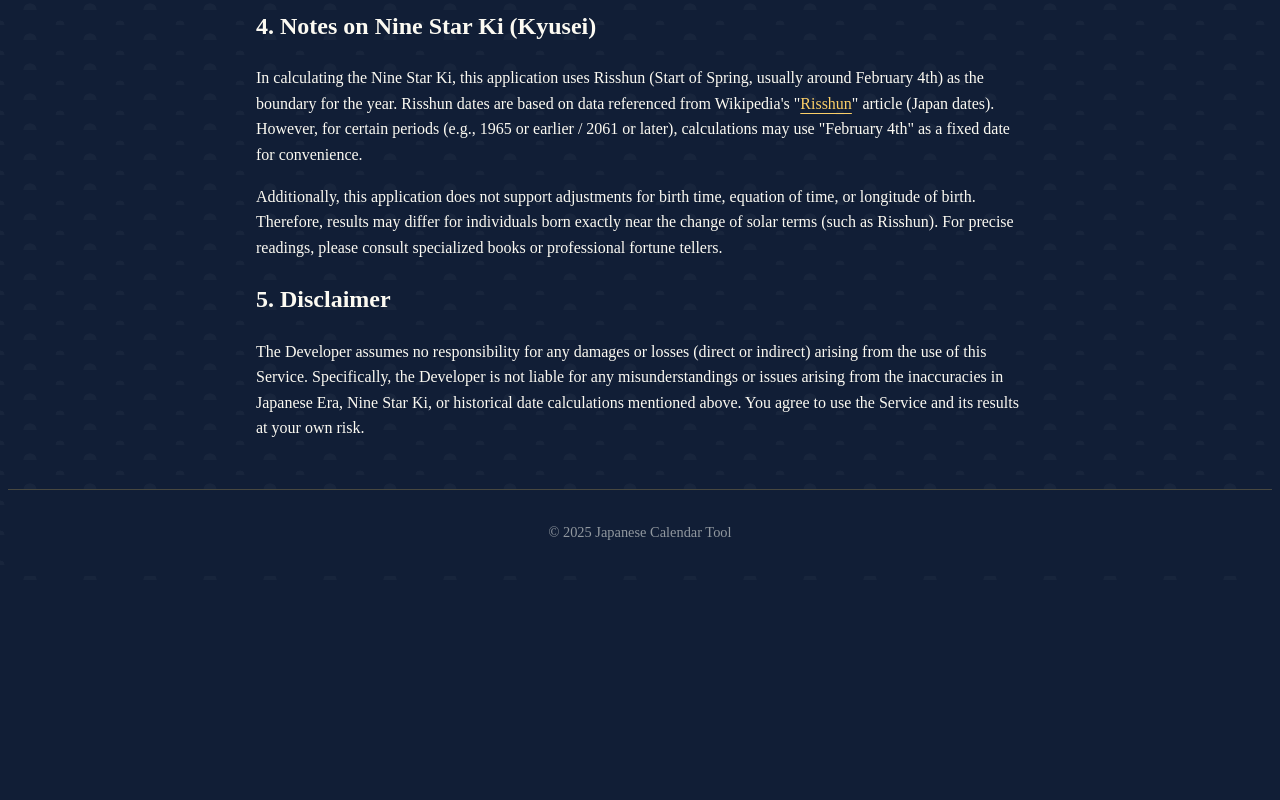
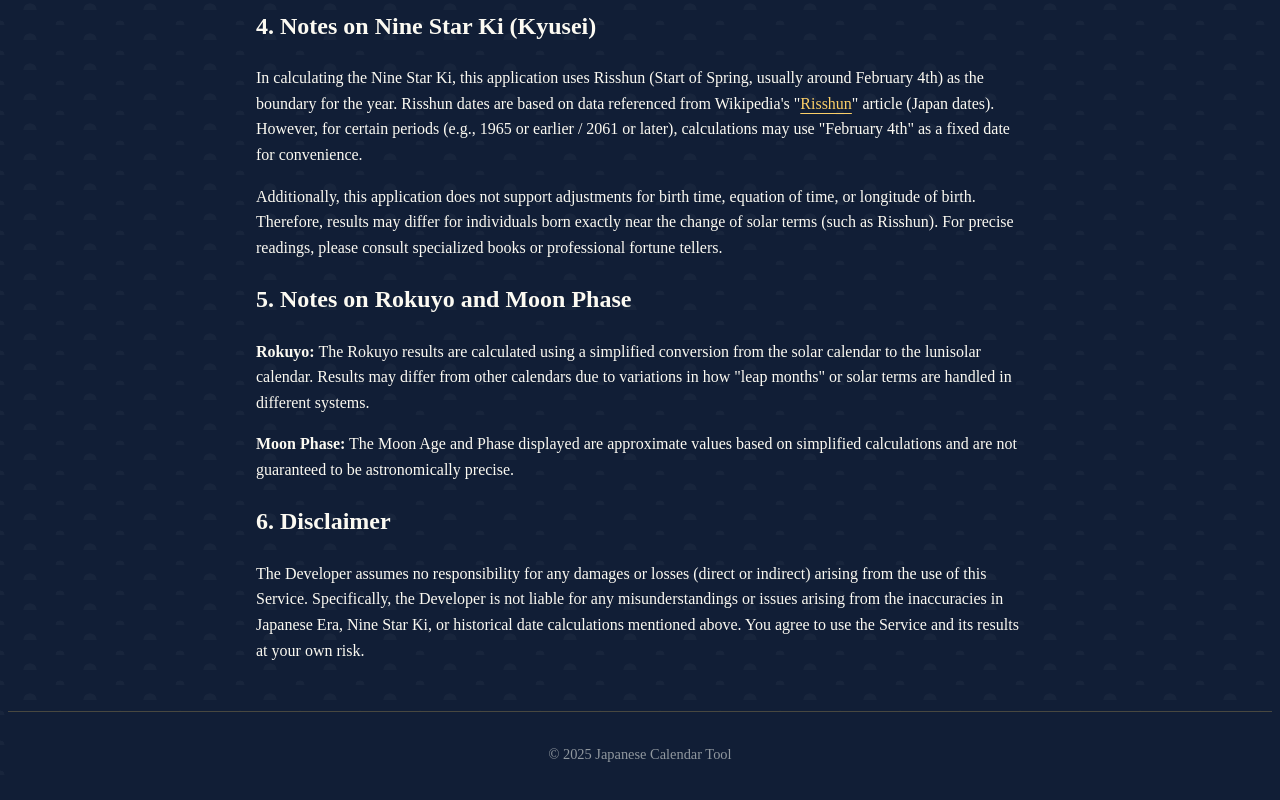
Before and after one commit to ken-mro/japanese-calendar-tool, a Next.js app: page /terms in a window 1280 px wide. Shown: the part 1310-2110 px from the top of the page. Before the commit the page ends 1894 px from the top, so only its background shows below. Built offline with nearby package versions, Linux system fonts and the light colour scheme.

Commit message:
docs: Update Terms of Service with Rokuyo and Moon Phase disclaimers

```diff
--- a/src/app/terms/page.tsx
+++ b/src/app/terms/page.tsx
@@ -148,7 +148,20 @@ export default function TermsPage() {
             </section>
 
             <section>
-              <h2>5. 免責事項</h2>
+              <h2>5. 六曜・月齢（月の満ち欠け）に関する注意事項</h2>
+              <p>
+                <strong>六曜:</strong>{" "}
+                本アプリの六曜は、日付（太陽暦）から簡易的な旧暦変換計算を行って算出しています。
+                特定の暦注における「旧暦の閏月」や「節月」の扱いの違いにより、市販のカレンダー等の表記と異なる場合があります。
+              </p>
+              <p>
+                <strong>月齢・月の満ち欠け:</strong>{" "}
+                簡易計算による目安値を表示しており、天文学的な厳密さを保証するものではありません。
+              </p>
+            </section>
+
+            <section>
+              <h2>6. 免責事項</h2>
               <p>
                 開発者は、本サービスの利用に起因して利用者に生じたあらゆる損害（直接的、間接的を問わず）について、一切の責任を負いません。
                 特に、前項などで述べた和暦、九星、歴史的日付の計算における不正確さに起因する誤解や問題についても、開発者は責任を負いかねます。
@@ -309,7 +322,23 @@ export default function TermsPage() {
             </section>
 
             <section>
-              <h2>5. Disclaimer</h2>
+              <h2>5. Notes on Rokuyo and Moon Phase</h2>
+              <p>
+                <strong>Rokuyo:</strong> The Rokuyo results are calculated using
+                a simplified conversion from the solar calendar to the lunisolar
+                calendar. Results may differ from other calendars due to
+                variations in how &quot;leap months&quot; or solar terms are
+                handled in different systems.
+              </p>
+              <p>
+                <strong>Moon Phase:</strong> The Moon Age and Phase displayed
+                are approximate values based on simplified calculations and are
+                not guaranteed to be astronomically precise.
+              </p>
+            </section>
+
+            <section>
+              <h2>6. Disclaimer</h2>
               <p>
                 The Developer assumes no responsibility for any damages or
                 losses (direct or indirect) arising from the use of this
```
